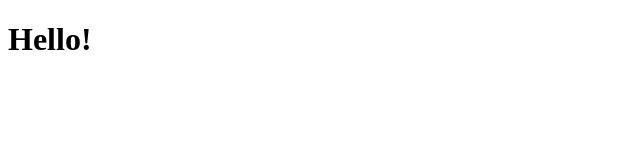
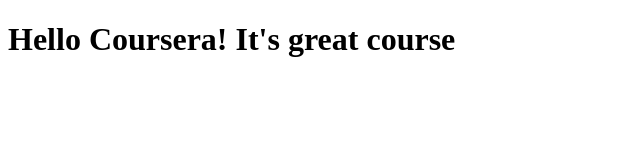
Before and after one commit to KristinaGV/coursera-test, a plain HTML site: page site/index.html in a window 1280 px wide. Shown: the whole page, without its empty margins (0-640 px from the left). Drawn offline with Linux system fonts and the light colour scheme.

Commit message:
Small addition to our page content.

```diff
--- a/site/index.html
+++ b/site/index.html
@@ -4,6 +4,6 @@
  	<title>Hello Coursera!</title>
  </head>
  <body>
- <h1>Hello!</h1>
+ <h1>Hello Coursera! It's great course</h1>
  </body>
  </html>
```
